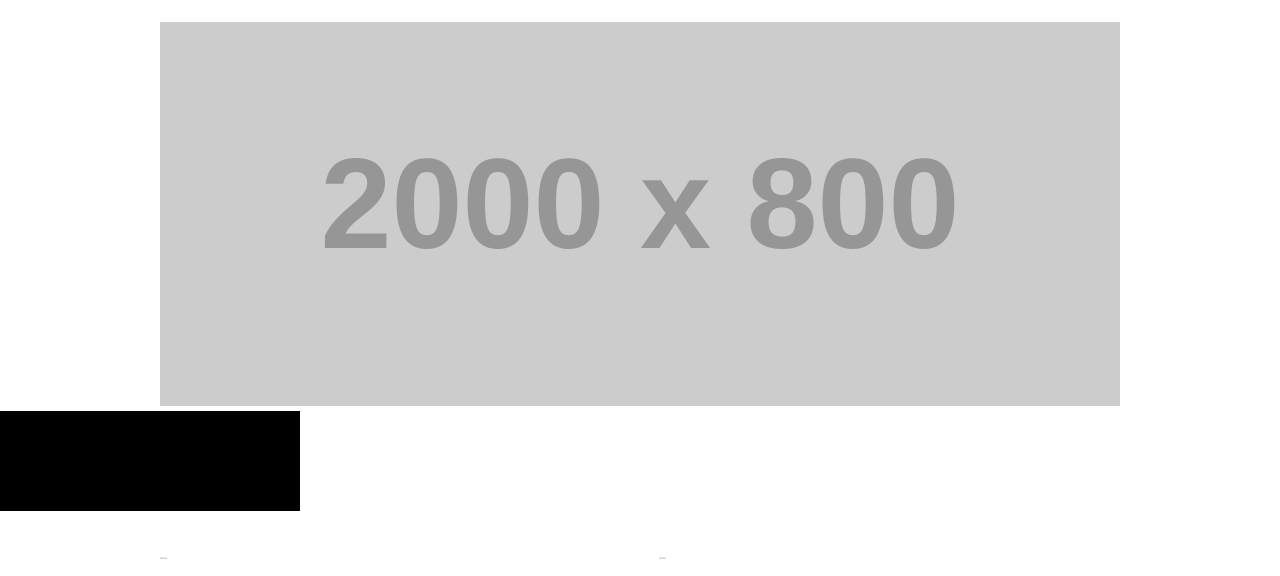
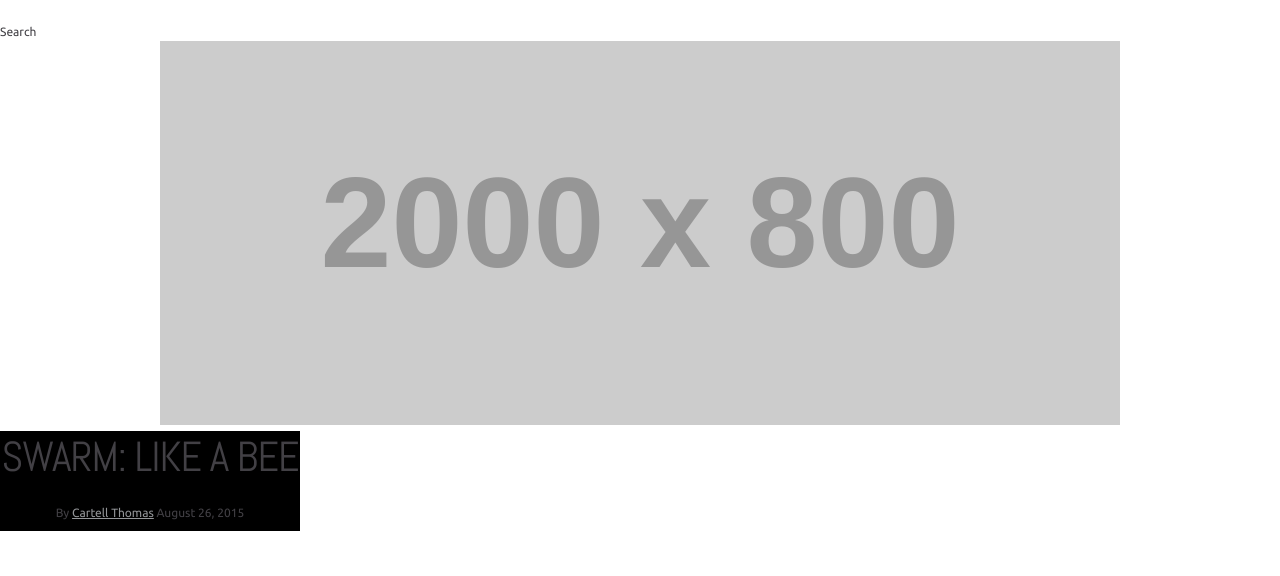
Before and after one commit to macknzi/MSchroder-Project-2, a plain HTML site: page index.html in a window 1280 px wide. Shown: the part 108-684 px from the top of the page. Drawn offline with Linux system fonts and the light colour scheme; placeholder pictures from the web are drawn by us.

Commit message:
Update Index

```diff
--- a/index.html
+++ b/index.html
@@ -51,6 +51,10 @@
 
   </div>
 
+  <div class="search_box"> </div>
+
+  <div class="search">Search</div>
+
 <!-- First Post -->
 
 <div class="post_1">
@@ -60,6 +64,9 @@
 </div>
 
 <div class="box">
+
+<h2>Swarm: Like A Bee</h2>
+<p>By <a href="url">Cartell Thomas</a> August 26, 2015</p>
 
 </div>
 
```
